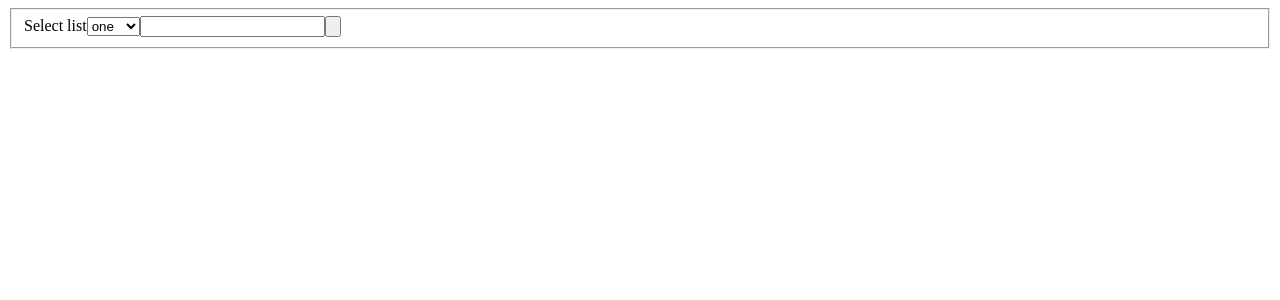
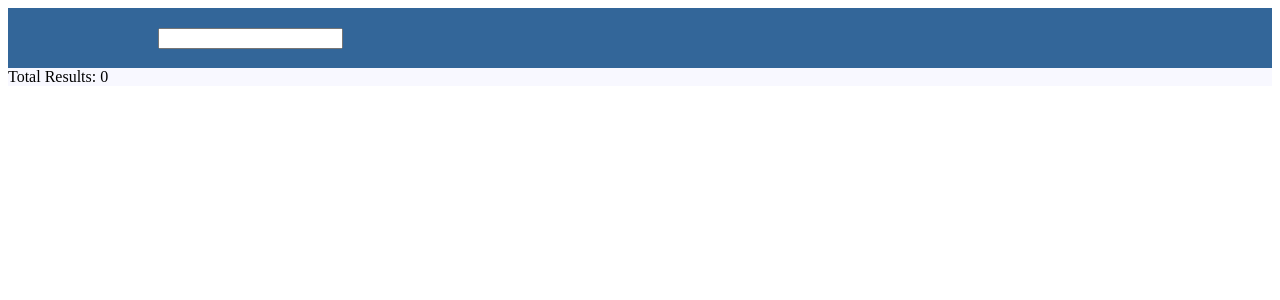
Before and after one commit to shubhamgujar/GitUserSearch, an Angular app in the folder git-user-search-app/: page / in a window 1280 px wide. Shown: the top 300 px of the page. Built offline with nearby package versions, Linux system fonts and the light colour scheme.

Commit message:
added css to view

```diff
--- a/git-user-search-app/src/app/app.component.css
+++ b/git-user-search-app/src/app/app.component.css
@@ -0,0 +1,41 @@
+.userInputSection {
+    background-color: #336699;
+    height: 60px;
+}
+.userSerachTextBox{
+float: left;
+margin-left: 150px;
+margin-top: 20px;
+}
+.searchButton {
+    margin-top: 22px !important;
+    margin-left: 0px;
+    border-width: 0px;
+}
+.dataDisplaySection {
+    background-color: ghostwhite;
+
+}
+.userListSection{
+    height: 100px;
+    background-color: white;
+    margin: 20px;
+    display: flex;
+}
+.avatarImageIcon{
+    height: 60px;
+    width: 60px;
+    border-radius: 33px;
+}
+
+.userNameLabel{
+    font-size: 18px;
+}
+.userInfoSection{
+    margin-left: 15px;
+    margin-top: 5px;
+}
+.detailButtonSection{
+    margin-left: 160px;
+    margin-top: 50px
+}
--- a/git-user-search-app/src/app/app.component.html
+++ b/git-user-search-app/src/app/app.component.html
@@ -1,23 +1,22 @@
 
-<section id="userInputSection">
-  <form>
-    <fieldset>
-          <label>Select list</label>
-          <select id = "myList">
-            <option value = "1">one</option>
-            <option value = "2">two</option>
-            <option value = "3">three</option>
-            <option value = "4">four</option>
-          </select>
-
-  <input type="text" id="userSearchString" name="userSeracchTextBox">
-  <input type="button" id="searchButton" (click)="searchUser()">
-</fieldset>
+<section id="userInputSection" class="userInputSection">
+  <form (submit)="searchUser()">
+  <input type="text" id="userSearchString" name="userSerachTextBox" [(ngModel)]="userSearchKeyword" class="userSerachTextBox">
 </form>
 </section>
 
-<section id="dataDisplaySection">
+<section id="dataDisplaySection" class="dataDisplaySection">
+  <span>Total Results: {{totalResult}}</span>
   <div *ngFor="let user of users">
-    <span>{{user.login}}</span>
+    <div class="userListSection">
+      <img src={{user.avatar_url}} class="avatarImageIcon">
+      <span class="userInfoSection">
+    <strong class="userNameLabel">{{user.login}}</strong>
+    <p>Profile Url :{{user.html_url}}</p>
+  </span>
+  <span class="detailButtonSection">
+    <input type="button" id="detailButton" value="Details">
+  </span>
+  </div>
   </div>
 </section>
--- a/git-user-search-app/src/app/app.component.ts
+++ b/git-user-search-app/src/app/app.component.ts
@@ -11,16 +11,18 @@ export class AppComponent {
 
   userSearchKeyword: string;
   users;
+  totalResult: number = 0;
 
   constructor(private userService: UserServiceService) {
 
   }
 
 public searchUser(){
-  console.log('button clicked');
-  this.userSearchKeyword = document.getElementById('userSearchString').value;
   this.userService.getUser(this.userSearchKeyword).subscribe((user) => {
-    this.users = user.items}
+    console.log(user);
+    this.users = user.items;
+    this.totalResult = user.total_count;
+  }
     );
 }
 }
--- a/git-user-search-app/src/app/app.module.ts
+++ b/git-user-search-app/src/app/app.module.ts
@@ -1,4 +1,5 @@
 import { BrowserModule } from '@angular/platform-browser';
+import { FormsModule } from '@angular/forms'
 import { NgModule } from '@angular/core';
 import { HttpClientModule} from '@angular/common/http';
 
@@ -10,7 +11,7 @@ import { UserServiceService} from './services/user-service.service'
     AppComponent
   ],
   imports: [
-    BrowserModule, HttpClientModule
+    BrowserModule, HttpClientModule, FormsModule
   ],
   providers: [UserServiceService],
   bootstrap: [AppComponent]
```
